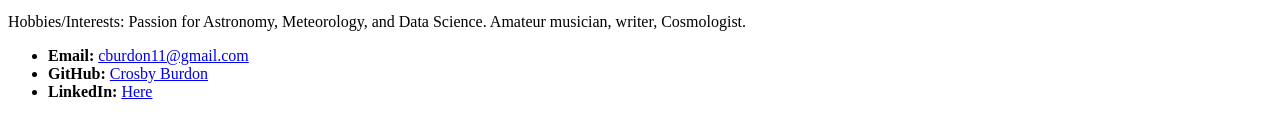
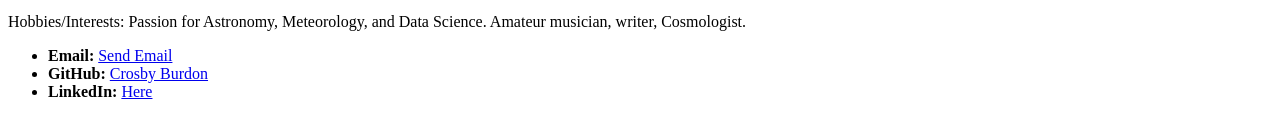
Before and after one commit to cburdon/cburdon.github.io, a plain HTML site: page index.html in a window 1280 px wide. Shown: the part 390-527 px from the top of the page. Drawn offline with Linux system fonts and the light colour scheme.

Commit message:
Changed Email Link

```diff
--- a/index.html
+++ b/index.html
@@ -16,7 +16,7 @@ Current student at UT Data Analytics coding bootcamp.
 </p>
 <p>Hobbies/Interests: Passion for Astronomy, Meteorology, and Data Science.  Amateur musician, writer, Cosmologist.</p>
 
-<ul><li><strong>Email:</strong> <a href = "#">cburdon11@gmail.com</a></li>
+<ul><li><strong>Email:</strong> <a href="mailto:cburdon@gmail.com?Subject=Hello" target="_top">Send Email</a></li>
 <li><strong>GitHub:</strong> <a href = "http://www.github.com/cburdon">Crosby Burdon</a></li>
  <li><strong>LinkedIn:</strong> <a href = "http://www.linkedin.com/in/crosbyburdon">Here </a></li>
 </ul>
```
